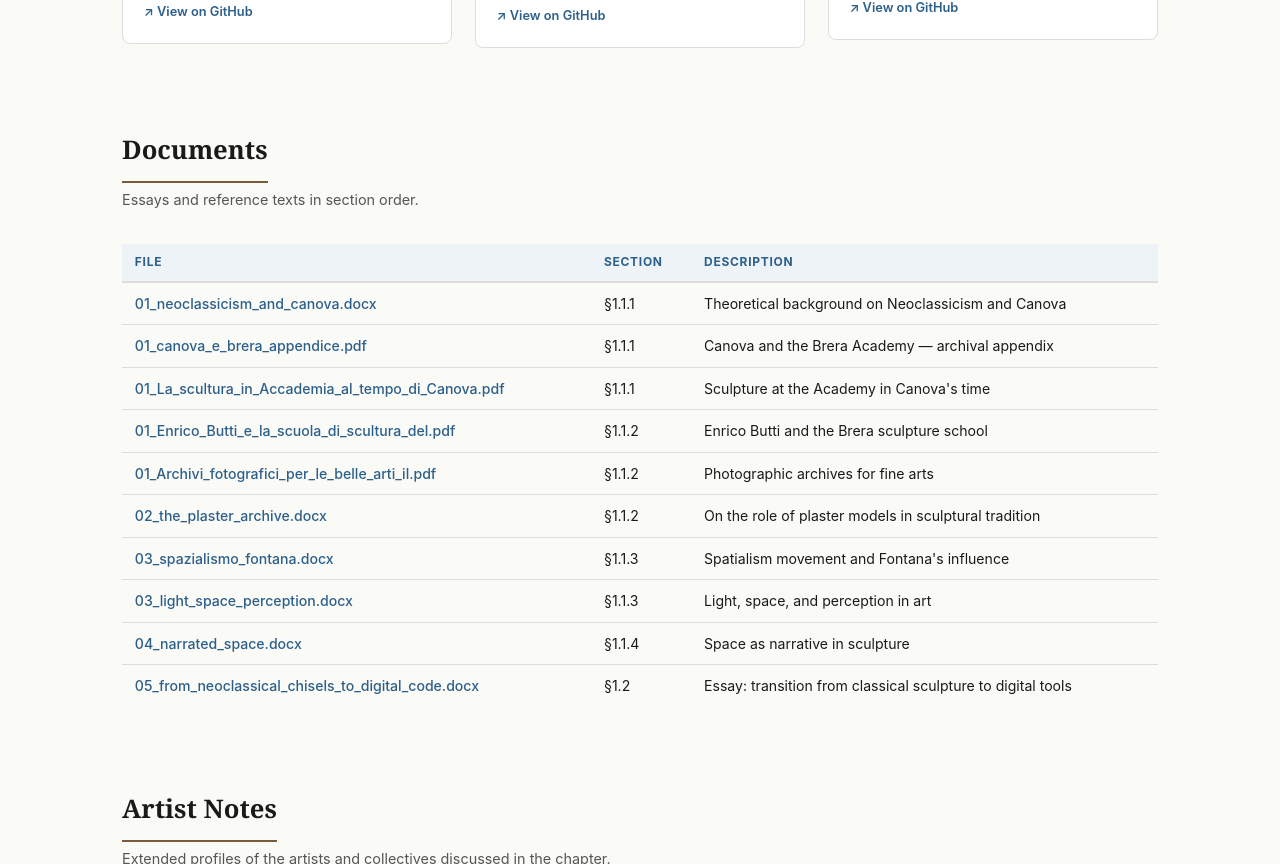
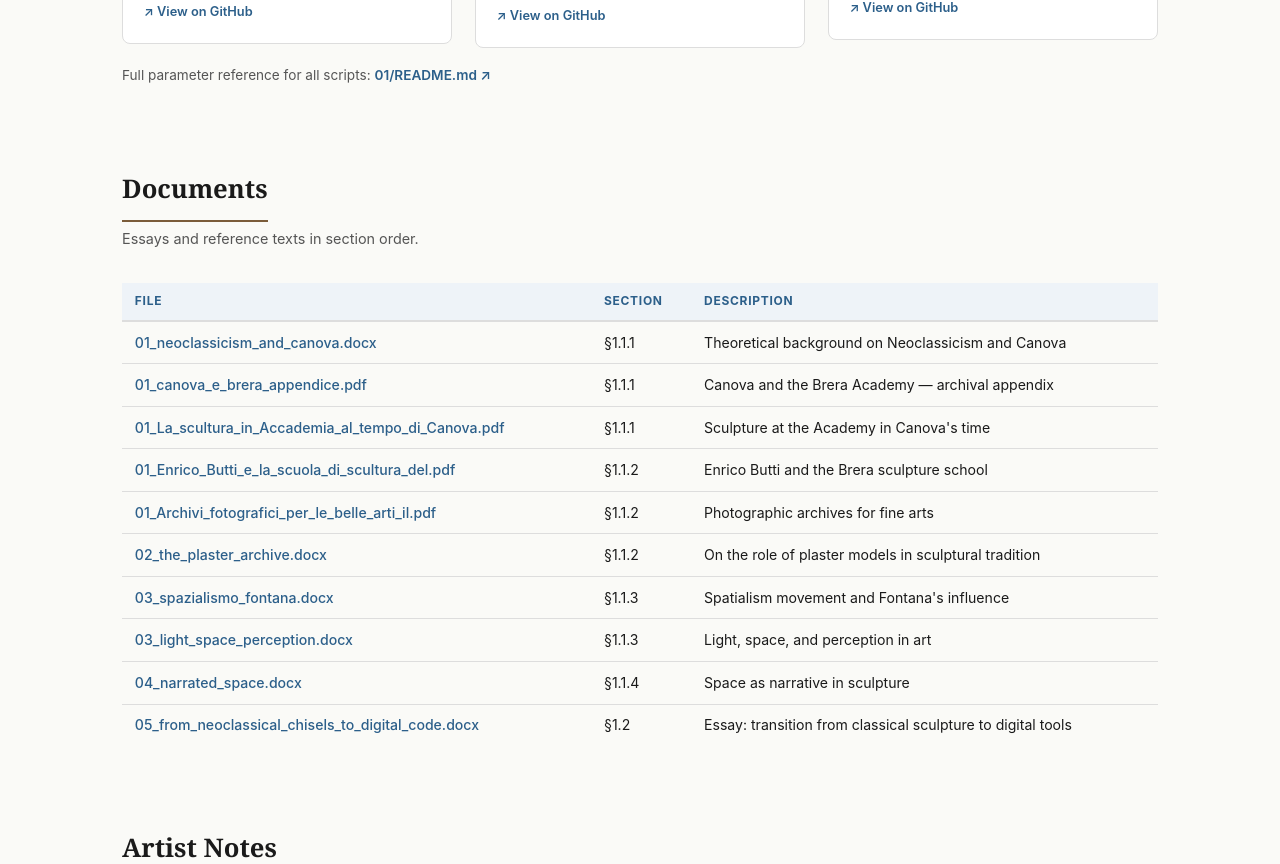
Before and after one commit to GiugiogiaAuer/art-matter-code, a plain HTML site: page chapters/01.html in a window 1280 px wide. Shown: the part 1368-2232 px from the top of the page. Drawn offline with Linux system fonts and the light colour scheme.

Commit message:
ch01: add README link below script cards
Points to 01/README.md on GitHub for full parameter tables.

Co-Authored-By: Claude Sonnet 4.6 <noreply@anthropic.com>

```diff
--- a/chapters/01.html
+++ b/chapters/01.html
@@ -333,6 +333,15 @@
     </div>
 
   </div>
+
+  <p style="margin-top:1rem;font-size:.85rem;color:var(--sub);">
+    <span data-en="Full parameter reference for all scripts:" data-zh="所有脚本的完整参数说明：">Full parameter reference for all scripts:</span>
+    <a href="https://github.com/Apress/Art-Between-Matter-and-Code/blob/main/01/README.md"
+       target="_blank" rel="noopener" style="color:var(--accent);font-weight:600;">
+      01/README.md ↗
+    </a>
+  </p>
+
 </section>
 
 <!-- DOCUMENTS -->
```
